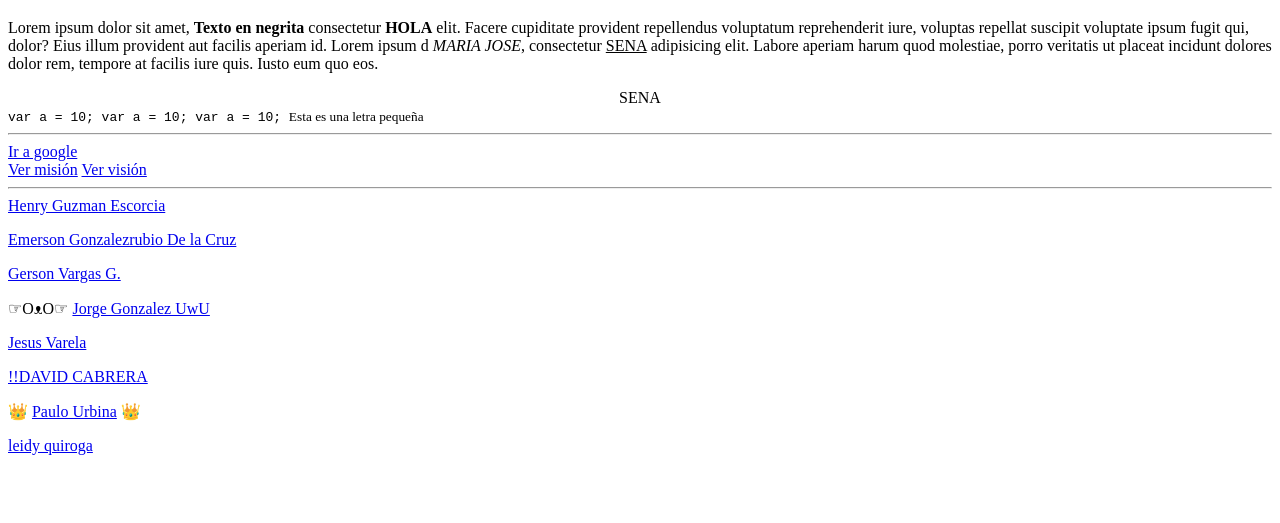
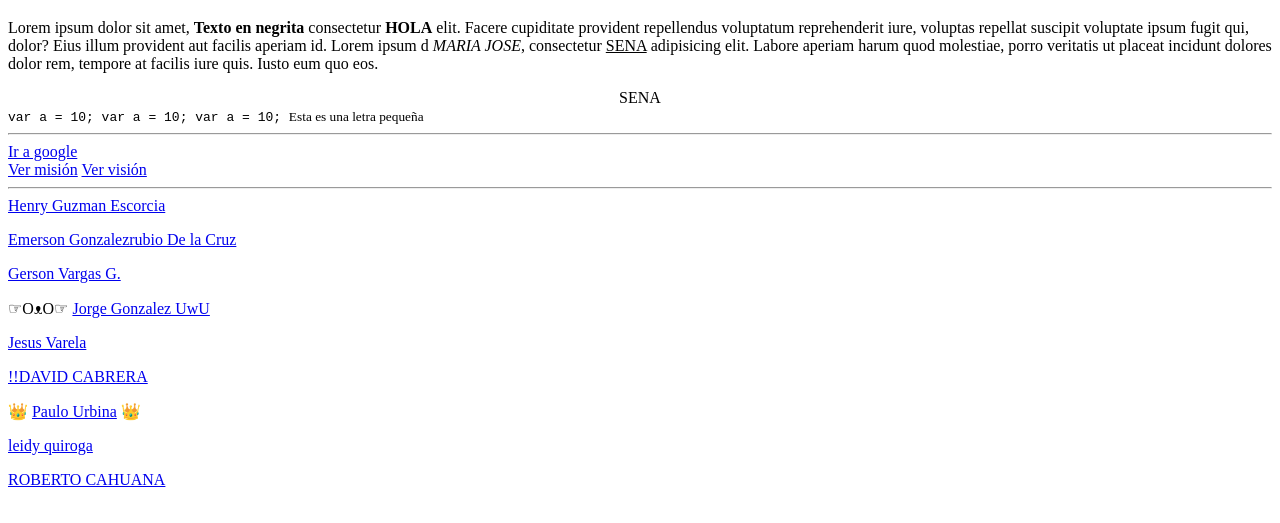
Before and after one commit to hguzman/pagina2069827, a plain HTML site: page index.html in a window 1280 px wide. Shown: the part 61-584 px from the top of the page. Drawn offline with Linux system fonts and the light colour scheme.

Commit message:
agregar esto cahuana

```diff
--- a/index.html
+++ b/index.html
@@ -32,6 +32,7 @@
     <p>👑 <a href="tablas/Paulo.html">Paulo Urbina</a> 👑</p>
     <a href="tablas/leidy.html">leidy quiroga</a>
     <p> <a href="tablas/RobertoRiveraTabla.html> Roberto Rivera </a> </p>
+    <p> <a href="tabla roberto cahuana">ROBERTO CAHUANA </a></p>
   </br>
   </body>
 </html>
```
Also changed, not shown: imagenes/png.jpg (added).
